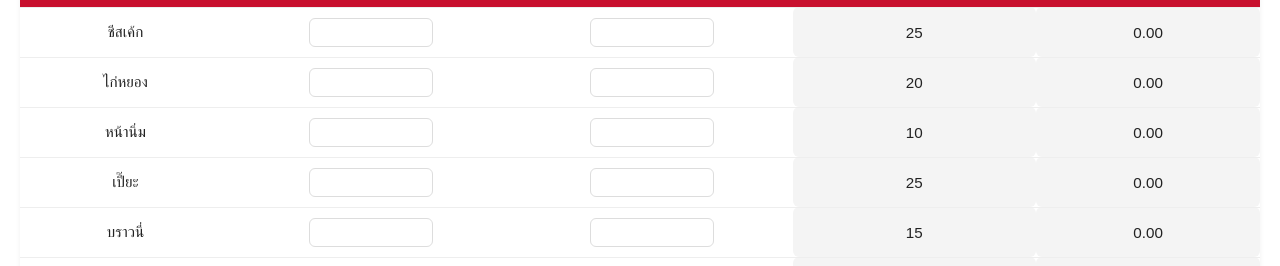
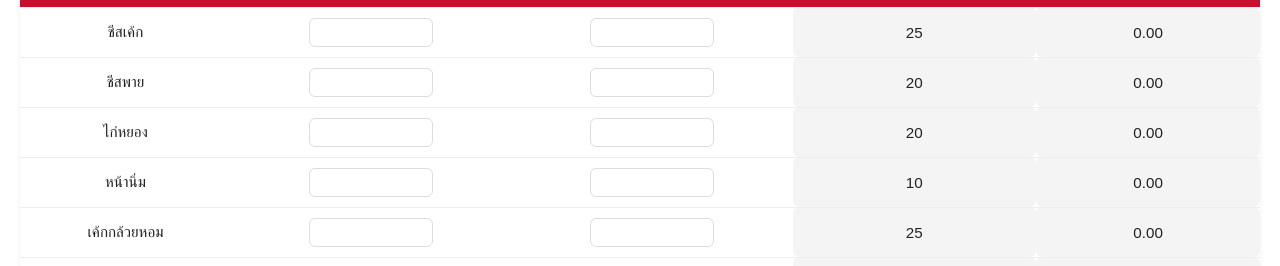
Before and after one commit to kittipotpe-commits/Revenue, a plain HTML site: page index.html in a window 1280 px wide. Shown: the part 523-789 px from the top of the page. Drawn offline with Linux system fonts and the light colour scheme.

Commit message:
Update index.html

```diff
--- a/index.html
+++ b/index.html
@@ -90,9 +90,10 @@
   </thead>
   <tbody id="productTable">
     <tr><td>ชีสเค้ก</td><td><input class="qty" type="number" min="0" onchange="calculate()"></td><td><input class="freeQty" type="number" min="0" onchange="calculate()"></td><td class="unit-cost muted-box">25</td><td class="cost muted-box">0</td><td class="profit muted-box">0</td><td class="staff muted-box">0</td><td class="owner muted-box">0</td></tr>
+    <tr><td>ชีสพาย</td><td><input class="qty" type="number" min="0" onchange="calculate()"></td><td><input class="freeQty" type="number" min="0" onchange="calculate()"></td><td class="unit-cost muted-box">20</td><td class="cost muted-box">0</td><td class="profit muted-box">0</td><td class="staff muted-box">0</td><td class="owner muted-box">0</td></tr>
     <tr><td>ไก่หยอง</td><td><input class="qty" type="number" min="0" onchange="calculate()"></td><td><input class="freeQty" type="number" min="0" onchange="calculate()"></td><td class="unit-cost muted-box">20</td><td class="cost muted-box">0</td><td class="profit muted-box">0</td><td class="staff muted-box">0</td><td class="owner muted-box">0</td></tr>
     <tr><td>หน้านิ่ม</td><td><input class="qty" type="number" min="0" onchange="calculate()"></td><td><input class="freeQty" type="number" min="0" onchange="calculate()"></td><td class="unit-cost muted-box">10</td><td class="cost muted-box">0</td><td class="profit muted-box">0</td><td class="staff muted-box">0</td><td class="owner muted-box">0</td></tr>
-    <tr><td>เปี๊ยะ</td><td><input class="qty" type="number" min="0" onchange="calculate()"></td><td><input class="freeQty" type="number" min="0" onchange="calculate()"></td><td class="unit-cost muted-box">25</td><td class="cost muted-box">0</td><td class="profit muted-box">0</td><td class="staff muted-box">0</td><td class="owner muted-box">0</td></tr>
+    <tr><td>เค้กกล้วยหอม</td><td><input class="qty" type="number" min="0" onchange="calculate()"></td><td><input class="freeQty" type="number" min="0" onchange="calculate()"></td><td class="unit-cost muted-box">25</td><td class="cost muted-box">0</td><td class="profit muted-box">0</td><td class="staff muted-box">0</td><td class="owner muted-box">0</td></tr>
     <tr><td>บราวนี่</td><td><input class="qty" type="number" min="0" onchange="calculate()"></td><td><input class="freeQty" type="number" min="0" onchange="calculate()"></td><td class="unit-cost muted-box">15</td><td class="cost muted-box">0</td><td class="profit muted-box">0</td><td class="staff muted-box">0</td><td class="owner muted-box">0</td></tr>
     <tr><td>ขนมปังอัลมอนด์</td><td><input class="qty" type="number" min="0" onchange="calculate()"></td><td><input class="freeQty" type="number" min="0" onchange="calculate()"></td><td class="unit-cost muted-box">25</td><td class="cost muted-box">0</td><td class="profit muted-box">0</td><td class="staff muted-box">0</td><td class="owner muted-box">0</td></tr>
   </tbody>
@@ -116,7 +117,15 @@
 <button onclick="clearAll()">ล้างรายการสินค้า</button>
 
 <script>
-const costList={"ชีสเค้ก":25,"ไก่หยอง":20,"หน้านิ่ม":10,"เปี๊ยะ":25,"บราวนี่":15,"ขนมปังอัลมอนด์":25};
+const costList={
+  "ชีสเค้ก":25,
+  "ชีสพาย":20,
+  "ไก่หยอง":20,
+  "หน้านิ่ม":10,
+  "เค้กกล้วยหอม":25,
+  "บราวนี่":15,
+  "ขนมปังอัลมอนด์":25
+};
 const SHIPPING=250,ICE=30,INTERNET=6;
 
 document.getElementById('shippingDisplay').textContent=SHIPPING;
```
